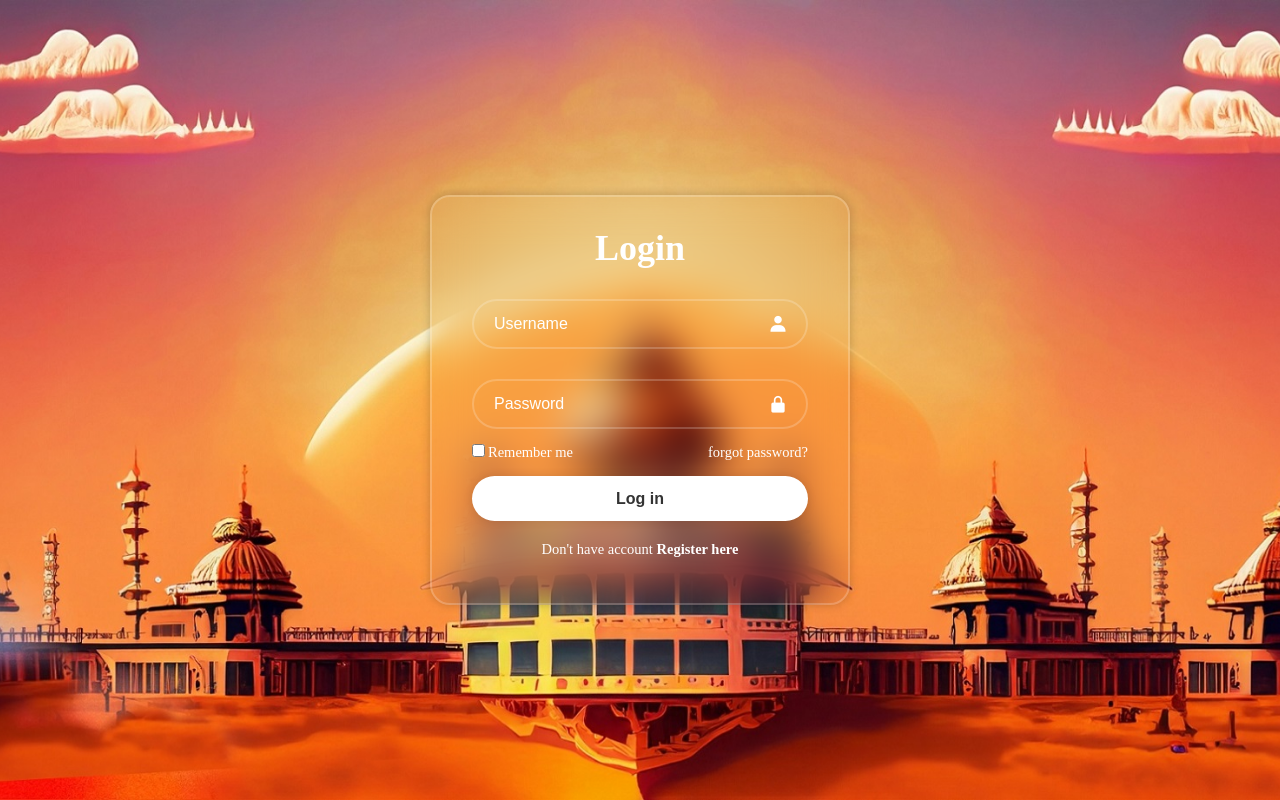
After one commit to gowtham2004/brahmastra, a PHP site: page /admin/admin_login/index.html in a window 1280 px wide. The commit adds this page. Run offline with PHP 8.4, Linux system fonts and the light colour scheme.

Commit message:
admin login included

```diff
--- /dev/null
+++ b/admin/admin_login/index.html
@@ -0,0 +1,35 @@
+<!DOCTYPE html>
+<html lang="en">
+<head>
+    <meta charset="UTF-8">
+    <meta name="viewport" content="width=device-width, initial-scale=1.0">
+    <title>Blur Login</title>
+    <link href='https://unpkg.com/boxicons@2.1.4/css/boxicons.min.css' rel='stylesheet'>
+    <link rel="stylesheet" href="style.css  ">
+
+</head>
+<body>
+    <div class="wrapper">
+        <form action="">
+        <h1>Login</h1>
+        <div class="input-box">
+            <input type="text" placeholder="Username" required>
+            <i class='bx bxs-user'></i>
+           </div>
+        <div class="input-box">
+            <input type="password" placeholder="Password" required>
+            <i class='bx bxs-lock-alt'></i>
+        </div>
+        <div class="remember-forgot">
+            <label for=""><input type="checkbox">Remember me</label>
+            <a href="#">forgot password?</a>
+        </div>
+
+        <button type="submit" class="btn">Log in</button>
+        <div class="register-link">
+            <p>Don't have account <a href="#">Register here</a> </p>
+        </div>
+    </form>
+    </div>
+</body>
+</html>
--- /dev/null
+++ b/admin/admin_login/style.css
@@ -0,0 +1,115 @@
+*{
+    margin: 0px;
+    padding: 0px;
+    box-sizing: border-box;
+}
+
+body{
+    display: flex;
+    justify-content: center;
+    align-items: center;
+    min-height: 100vh;
+    background: url(includes/background.jpg) no-repeat;
+    background-size: cover;
+    background-position: center;
+}
+
+.wrapper{
+    width: 420px;
+    background: transparent;
+    border: 2px solid rgba(255, 255, 255, 0.2);
+    backdrop-filter: blur(20px);
+    box-shadow: 0 0 10px rgba(0, 0, 0, 0.2);
+    color: #fff;
+    border-radius: 20px;
+    padding: 30px 40px;
+}
+
+.wrapper h1{
+    font-size: 36px;
+    text-align: center;
+}
+
+
+
+.wrapper .input-box {
+    position: relative;
+    width: 100%;
+    height: 50px;
+    margin: 30px 0;
+}
+
+.input-box input{
+    width: 100%;
+    height: 100%;
+    background: transparent;
+    border: none;
+    outline: none;
+    border: 2px solid rgba(255, 255, 255, 0.2);
+    border-radius: 40px;
+    font-size: 16px;
+    color: #fff;
+    padding: 20px 45px 20px 20px;
+
+}
+
+.input-box input::placeholder{
+    color: #fff;
+}
+
+.input-box i{
+    position: absolute;
+    right: 20px;
+    top: 50%;
+    transform: translateY(-50%);
+    font-size: 20px;
+}
+.wrapper .remember-forgot{
+    display: flex;
+    justify-content: space-between;
+    font-size: 14.5px;
+    margin:-15px 0 15px;
+}
+.remember-forgot label input{
+    accent-color: #fff;
+    margin-right: 3px;
+
+}
+.remember-forgot a{
+    color: #fff;
+    text-decoration: none;
+}
+
+.remember-forgot a:hover{
+    text-decoration: underline;
+}
+
+.wrapper .btn{
+    width: 100%;
+    height: 45px;
+    background: #fff;
+    border: none;
+    outline: none;
+    border-radius: 40px;
+    box-shadow: 0 0 10px rgba(0, 0, 0, 0.1);
+    cursor: pointer;
+    font-size:16px;
+    color: #333;
+    font-weight: 600;
+}
+
+.wrapper .register-link{
+    font-size: 14.5px;
+    text-align: center;
+    margin: 20px 0 15px;
+}
+
+.register-link p a{
+    color: #fff;
+    text-decoration: none;
+    font-weight: 600;
+}
+
+.register-link p a:hover{
+    text-decoration: none;
+}
--- a/student_dashboard.php
+++ b/student_dashboard.php
@@ -137,6 +137,8 @@ function closeNav() {
 
 
 
+
+
 <!--THIS-->
 <!--Modal ends-->
 
```
Also changed, not shown: admin/admin_login/includes/background.jpg (added).
